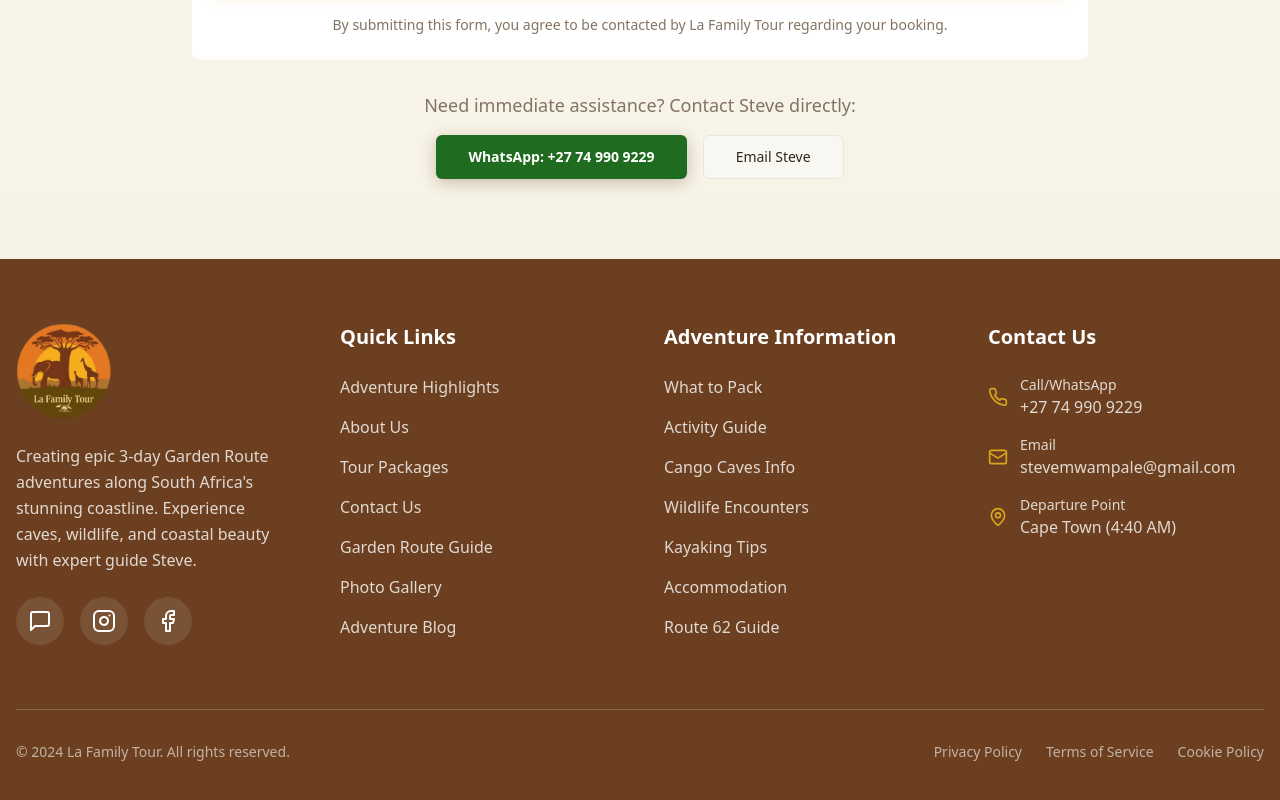
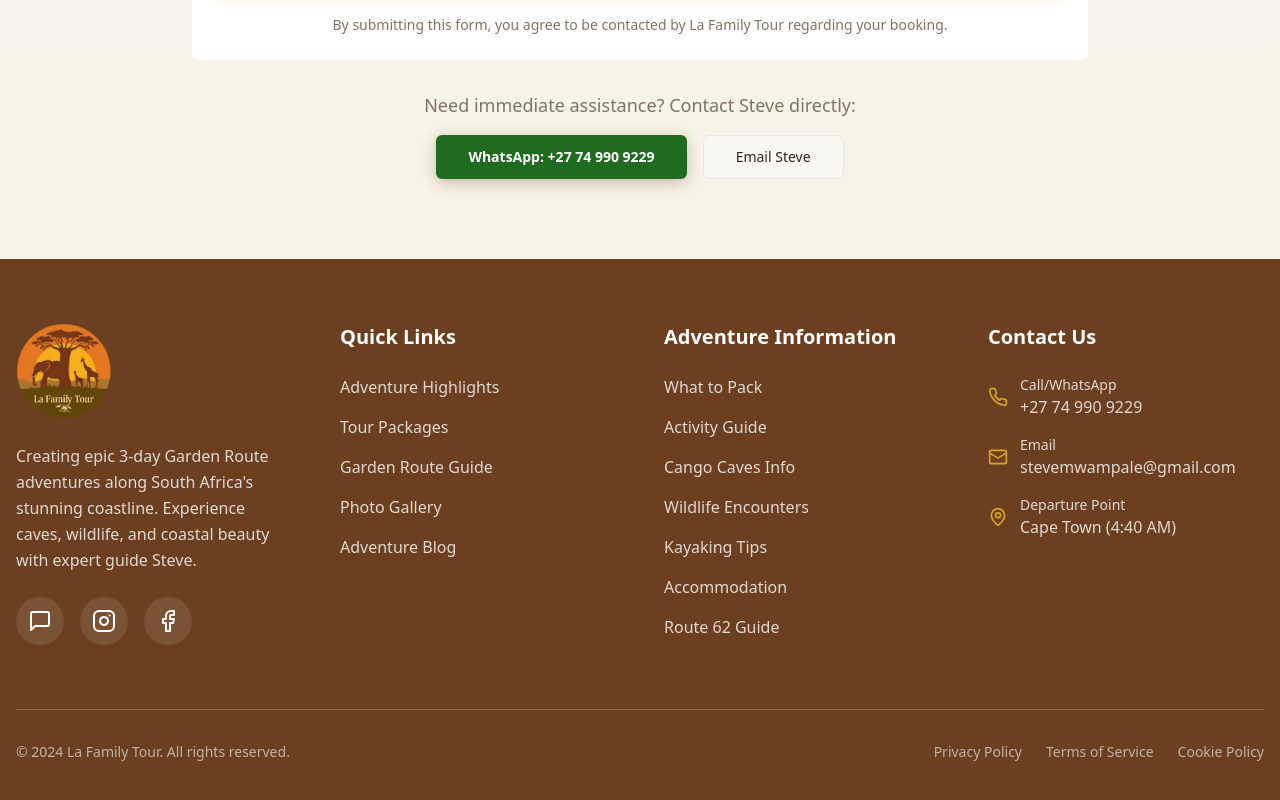
Before and after one commit to Mnqanqeni/safari-vista-launch, a React (Vite) app: page /booking in a window 1280 px wide. Shown: the part 1131-1931 px from the top of the page. Built offline with nearby package versions, Linux system fonts and the light colour scheme; the HTML template or start-up script is replaced by a standard one.

Commit message:
Remove Quick Links

```diff
--- a/src/components/Footer.tsx
+++ b/src/components/Footer.tsx
@@ -33,9 +33,7 @@ const Footer = () => {
             <h3 className="text-xl font-bold mb-6">Quick Links</h3>
             <ul className="space-y-4 text-white/80">
               <li><a href="#destinations" className="hover:text-safari-gold transition-colors duration-300 text-base">Adventure Highlights</a></li>
-              <li><a href="#about" className="hover:text-safari-gold transition-colors duration-300 text-base">About Us</a></li>
               <li><a href="#tours" className="hover:text-safari-gold transition-colors duration-300 text-base">Tour Packages</a></li>
-              <li><a href="#contact" className="hover:text-safari-gold transition-colors duration-300 text-base">Contact Us</a></li>
               <li><a href="#" className="hover:text-safari-gold transition-colors duration-300 text-base">Garden Route Guide</a></li>
               <li><a href="#" className="hover:text-safari-gold transition-colors duration-300 text-base">Photo Gallery</a></li>
               <li><a href="#" className="hover:text-safari-gold transition-colors duration-300 text-base">Adventure Blog</a></li>
```
